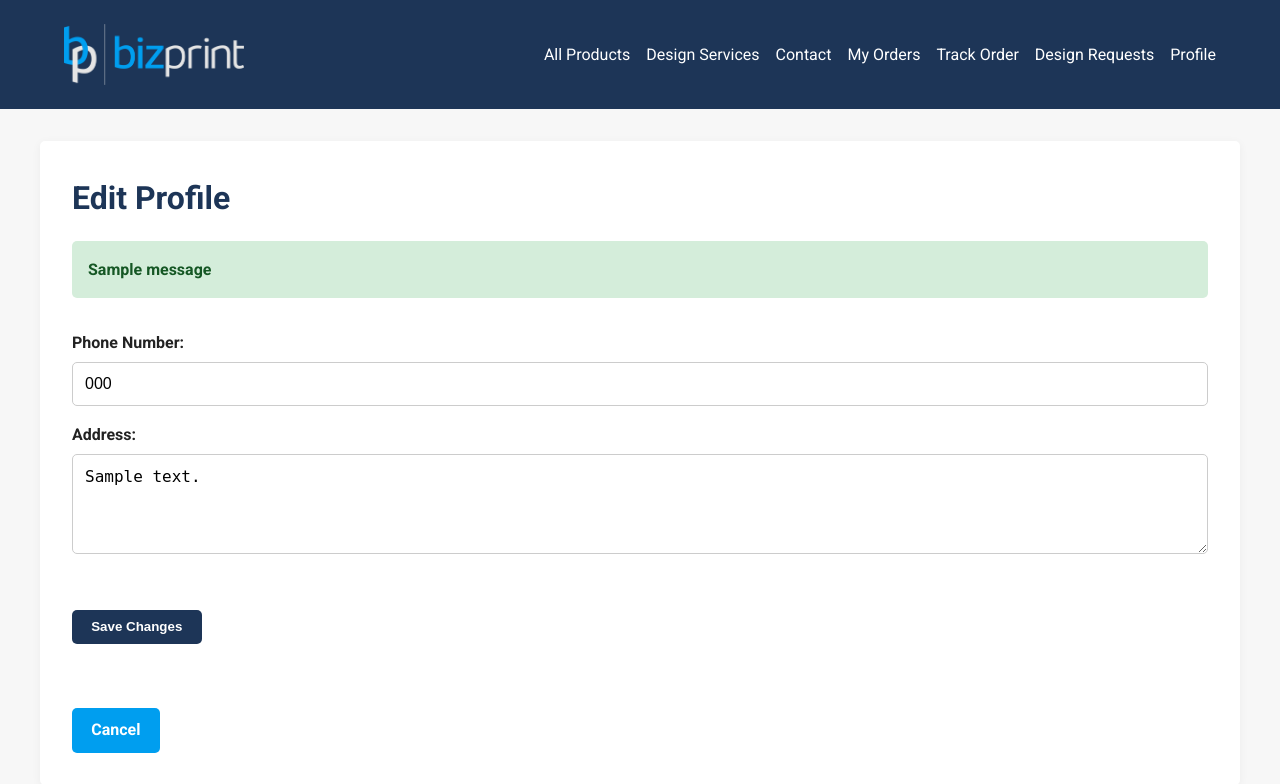
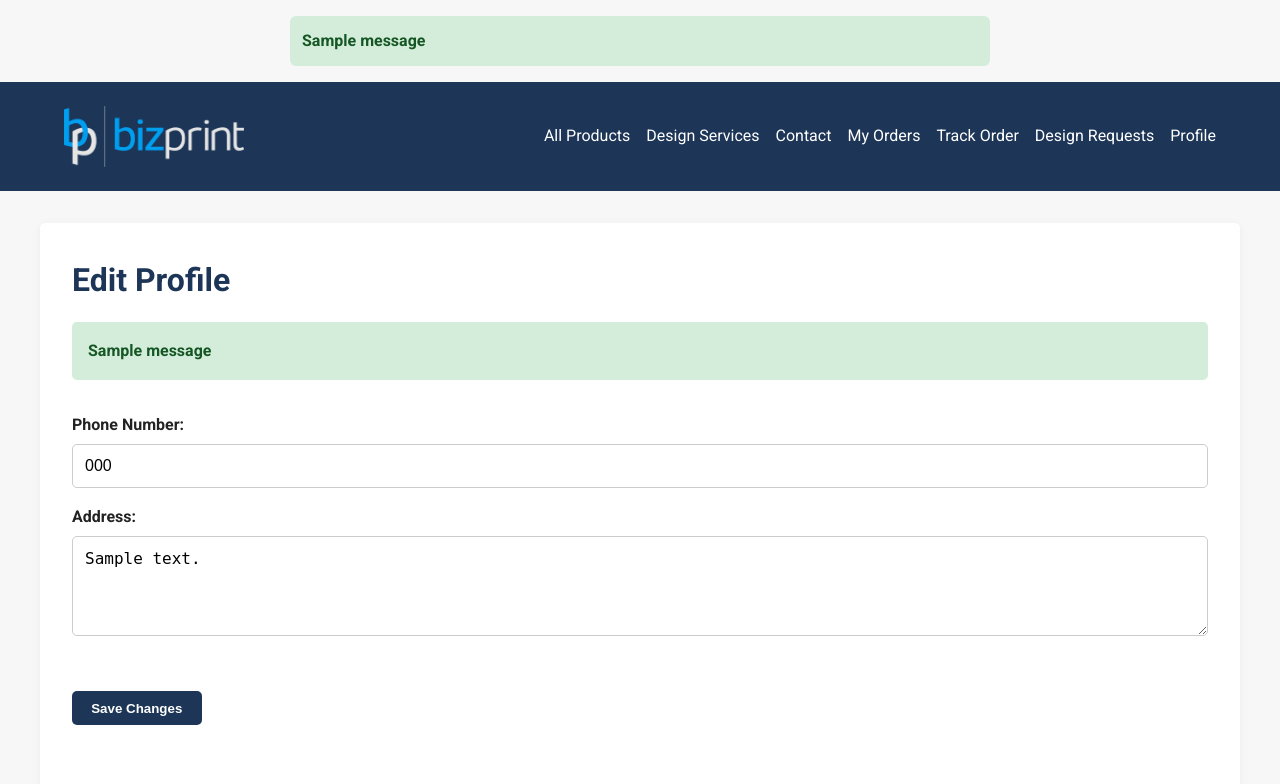
Before and after one commit to Katlego909/bizprint, a Django app: page /accounts/profile/edit/ in a window 1280 px wide. Shown: the top 784 px of the page. Run offline with Django 5.2, Linux system fonts and the light colour scheme; a user stored in the database is signed in; tables that the repository leaves empty hold one stand-in row (values such as "Sample post"); one stand-in notice (Sample message) is shown.

```diff
--- a/accounts/views.py
+++ b/accounts/views.py
@@ -71,4 +71,7 @@ def subscribe_newsletter(request):
                 messages.info(request, "You're already subscribed.")
         else:
             messages.error(request, "Please enter a valid email.")
-    return redirect('products:home')
+
+    # send them back to where they submitted from; fall back to home
+    referer = request.META.get("HTTP_REFERER") or reverse('products:home')
+    return redirect(referer)
--- a/products/templates/products/base.html
+++ b/products/templates/products/base.html
@@ -13,6 +13,16 @@
   {% endblock %}
 </head>
 <body>
+
+  {% if messages %}
+  <div class="messages" style="max-width:700px;margin:1rem auto;">
+    {% for message in messages %}
+      <div class="alert alert-{{ message.tags }}" style="padding:12px;border-radius:6px;margin-bottom:8px;">
+        {{ message }}
+      </div>
+    {% endfor %}
+  </div>
+{% endif %}
 
   <header >
   <!-- Navbar -->
```
